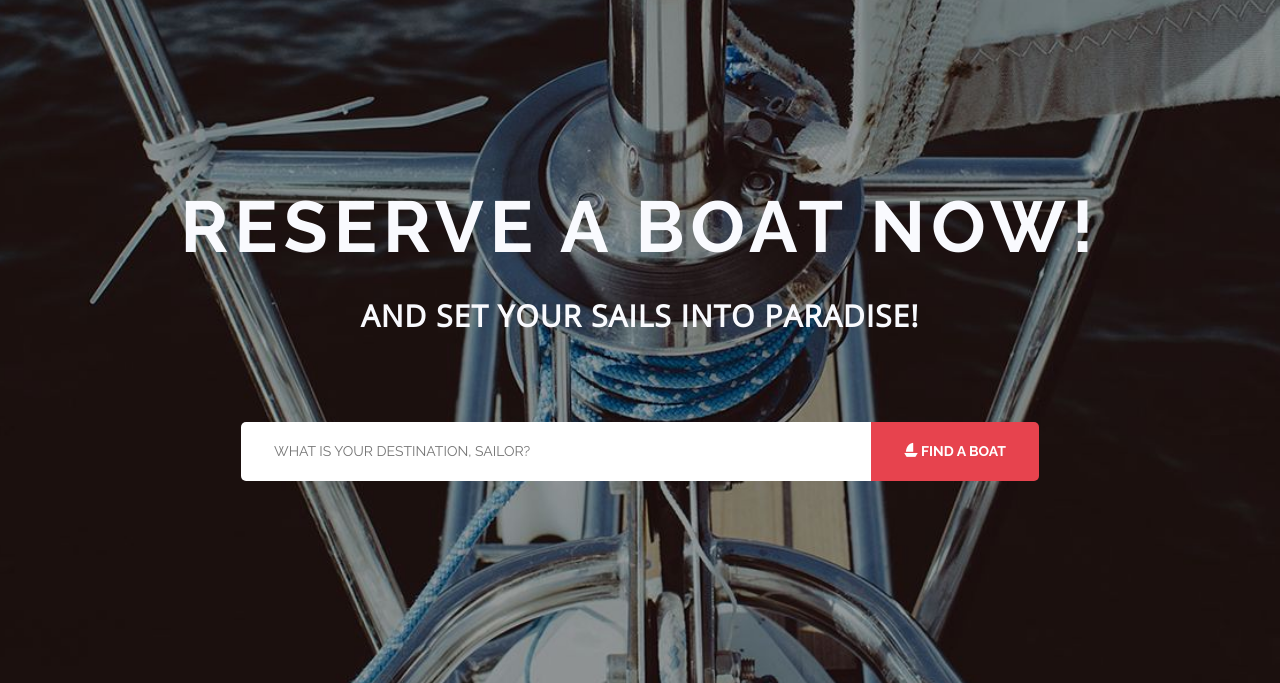
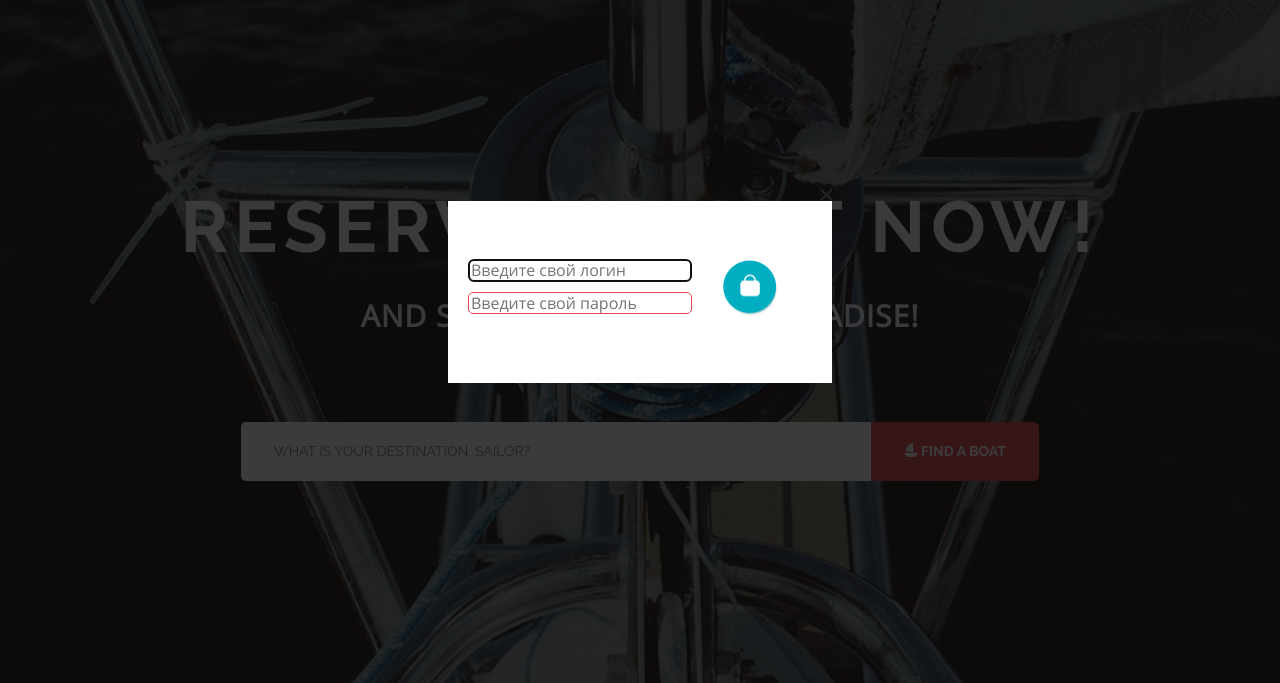
Before and after one commit to phoenix966/EXAM, a website: page index.html in a window 1280 px wide. Both pictures are taken after a click on the link "SIGN UP". Shown: the part 117-800 px from the top of the page. Drawn offline with Linux system fonts and the light colour scheme; files whose address does not match are found by name.

Commit message:
Add Popup-autorization

```diff
--- a/index.html
+++ b/index.html
@@ -32,7 +32,7 @@
                 <nav class="header__nav nav--hide">
                     <a href="#" class="header__link link--reset">TOP DESTINATIONS</a>
                     <a href="#" class="header__link link--reset">ADD YOUR BOAT</a>
-                    <a href="#" class="header__btn btn">SIGN UP</a>
+                    <a href="#test-form" class="header__btn btn popup-with-form">SIGN UP</a>
                 </nav>
                 <nav class="mobile">
                     <a href="#" class="mobile__link link--reset">SIGN UP</a>
@@ -83,6 +83,24 @@
              </div>
         </div>
         </section>
+        <form id="test-form" class="mfp-hide white-popup-block">
+            <h1 class="header__FormTittle"></h1>
+            <fieldset class="header__form" style="border:0;">
+                <ol class="header__list list--reset">
+                    <div>
+                        <li>
+                            <input class="header__input" id="name" name="name" type="text" placeholder="Введите свой логин" required="">
+                        </li>
+                        <li>
+                            <input class="header__input" id="password" name="pass" type="text" placeholder="Введите свой пароль" required="">
+                        </li>
+                    </div>
+                        <li class="header__box">
+                            <img src="img/lock.png" alt="lock" class="header__pic">
+                        </li>
+                </ol>
+            </fieldset>
+        </form>
         </div>
         <section class="content">
             <div class="container container__content">
@@ -341,5 +359,27 @@
         }
     })
 </script>
+<script>
+    $(document).ready(function() {
+	$('.popup-with-form').magnificPopup({
+		type: 'inline',
+		preloader: false,
+		focus: '#name',
+
+		// When elemened is focused, some mobile browsers in some cases zoom in
+		// It looks not nice, so we disable it:
+		callbacks: {
+			beforeOpen: function() {
+				if($(window).width() < 700) {
+					this.st.focus = false;
+				} else {
+					this.st.focus = '#name';
+				}
+			}
+		}
+	});
+});
+</script>
+
 </body>
 </html>
--- a/sass/parts/_header.sass
+++ b/sass/parts/_header.sass
@@ -62,6 +62,35 @@
         +media(576px)
             font-size: rem(30px)
             letter-spacing: rem(1px)
+    &__search
+        margin-bottom: rem(230px)
+    // Popup form test
+    &__form
+        width: 40%
+        height: 40%
+        margin: auto
+    &__list
+        display: flex
+        justify-content: center
+        align-items: center
+        background: white
+        padding: rem(6px) rem(20px)
+    &__input
+        border-radius: 5px
+        border: 1px solid var(--color-accent)
+        font-family: var(--font-regular)
+        color: var(--color-dark)
+        font-size: rem(16px)
+        margin-bottom: 10px
+    &__box
+        width: rem(120px)
+        height: rem(120px)
+        padding-top: rem(50px)
+
+    &__pic
+        width: 100%
+.mfp-inline-holder .mfp-content, .mfp-ajax-holder .mfp-content
+    width: 33%
 
 .mobile
     position: absolute
@@ -136,5 +165,3 @@
         font-size: 0
         +media(992px)
             font-size: rem(14px)
-.header__search
-    margin-bottom: rem(230px)
--- a/sass/style.sass
+++ b/sass/style.sass
@@ -2,7 +2,7 @@
 @import mixins
 @import parts/_normalize
 @import parts/_fonts
-@import ../node_modules/magnific-popup/src/css/main.scss
+@import ../node_modules/magnific-popup/src/css/main
 @import parts/_default
 @import parts/hamburger
 @import parts/_header
```
Also changed, not shown: css/style.css, img/lock.png (added), 1 other file.
